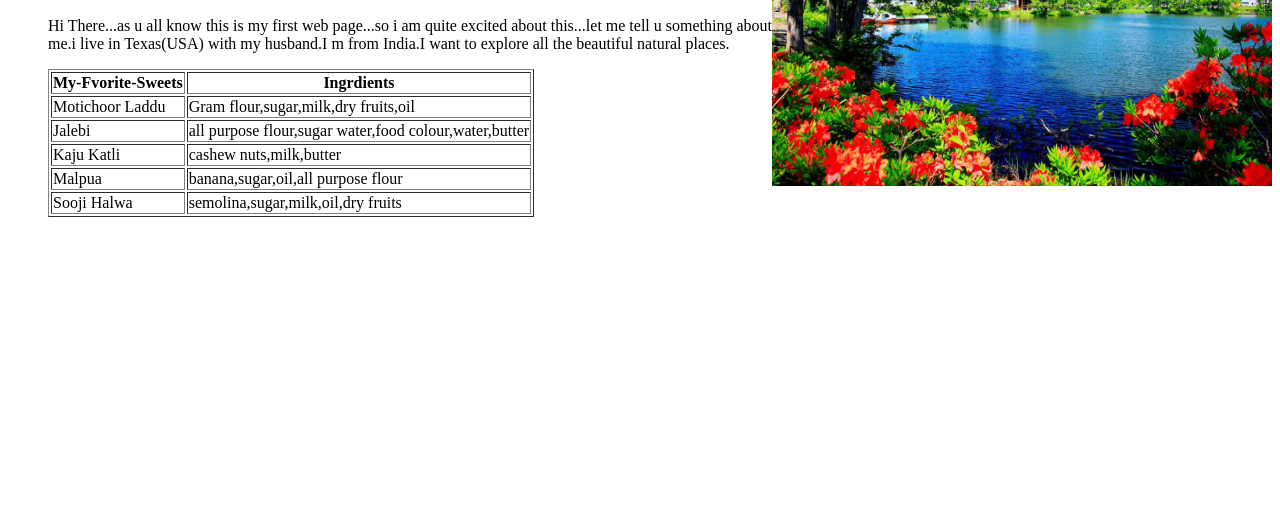
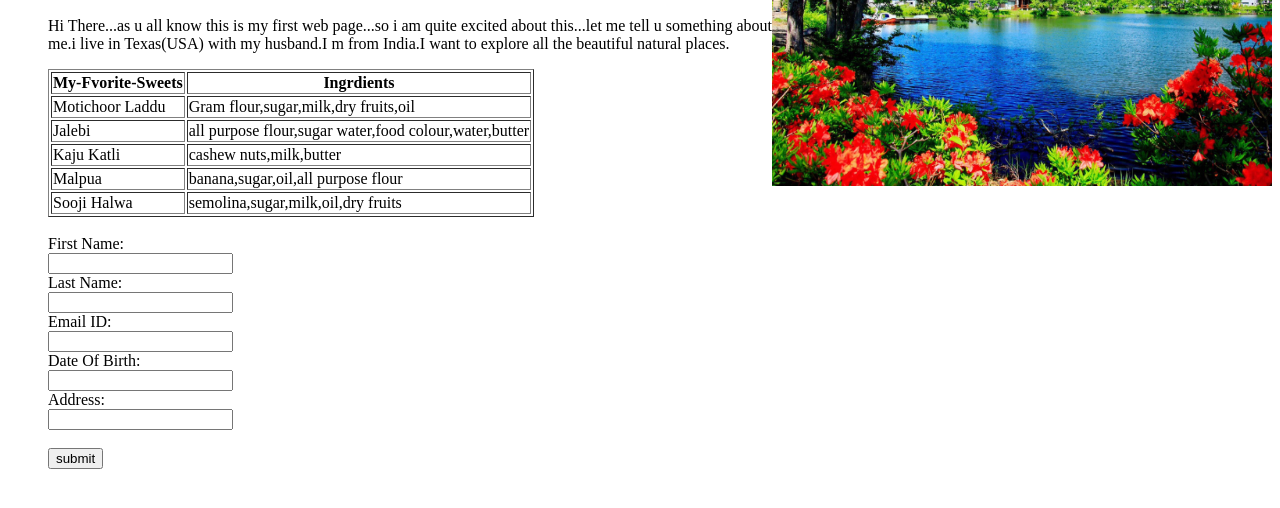
Before and after one commit to sushmitapani0/sushmitapani0.github.io, a plain HTML site: page index.html in a window 1280 px wide. Shown: the part 230-738 px from the top of the page. Drawn offline with Linux system fonts and the light colour scheme.

Commit message:
created a page

```diff
--- a/index.html
+++ b/index.html
@@ -46,6 +46,21 @@
   <td>semolina,sugar,milk,oil,dry fruits</td>
   </tr>
   </tbody>
-  </table>
+  </table> <br>
+  <form action="mainpage.html">
+  <label for="fname">First Name:</label><br>
+  <input type="text"><br>
+  <label for="lname">Last Name:</label><br>
+  <input type="text"><br>
+  <label for="eid">Email ID:</label><br>
+  <input type="text"><br>
+  <label for="DOB">Date Of Birth:</label><br>
+  <input type="text"><br>
+  <label for="ad">Address:</label><br>
+  <input type="text"><br><br>
+  <input type="submit" value="submit">
+  </form>
+
+
   </body>
   </html>
```
Also changed, not shown: mainpage.html (added, +11 -0 lines).
